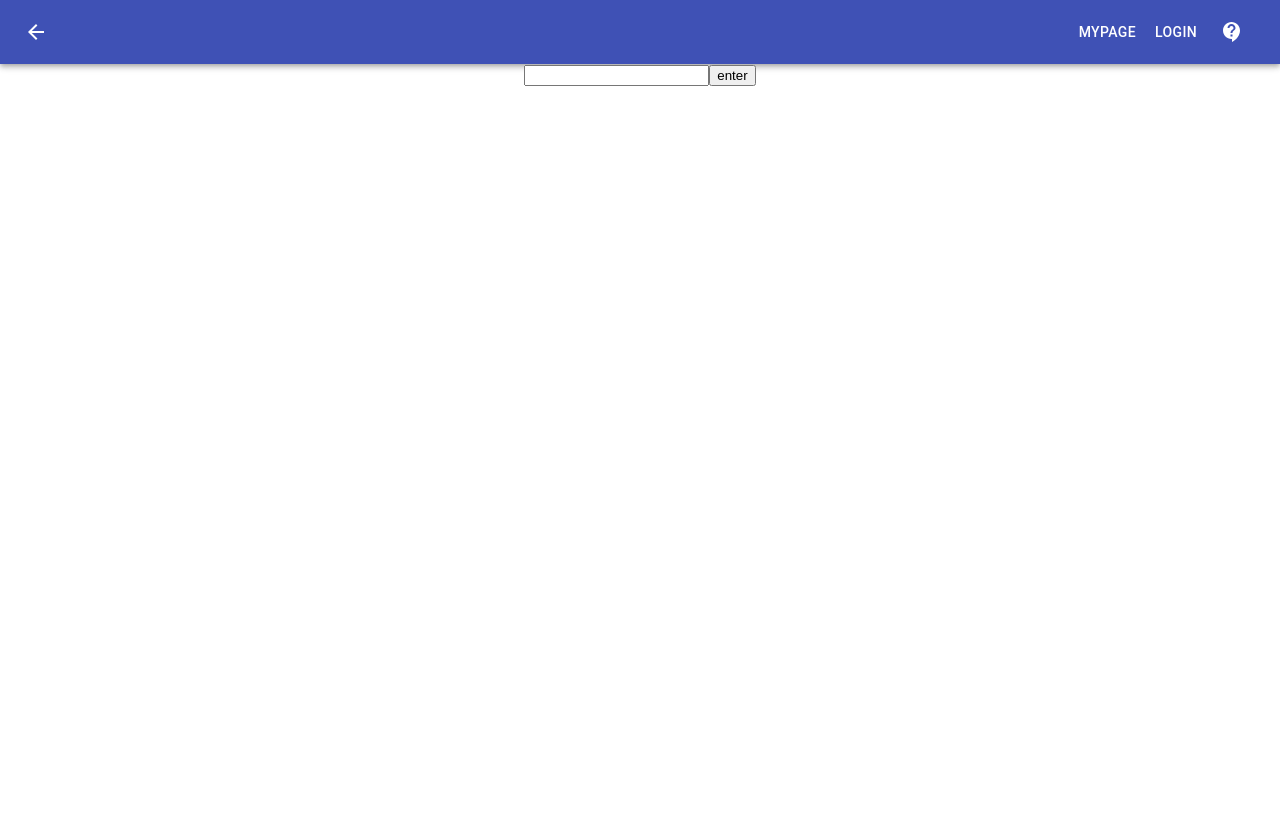
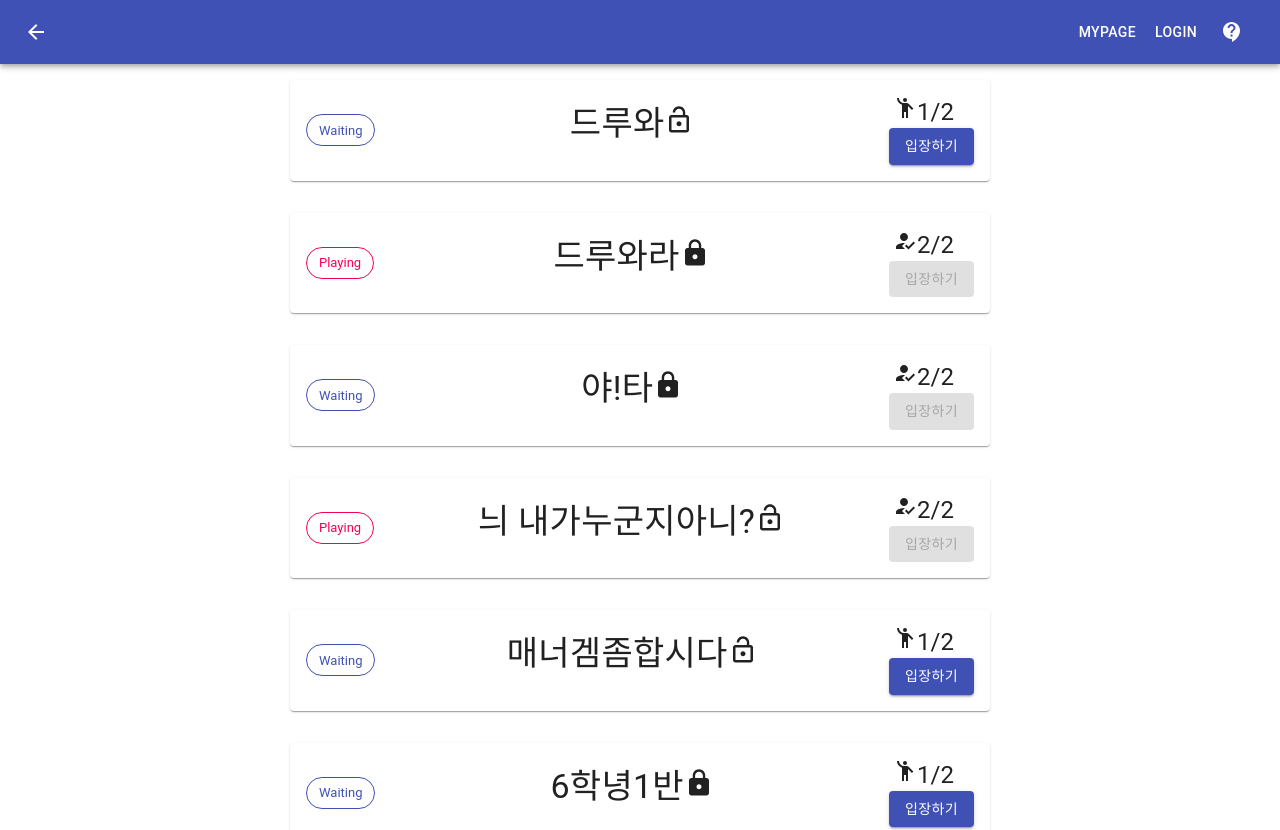
Before and after one commit to PCHANUL/Project-2P, a React (Create React App) app in the folder client/: page /selectroom in a window 1280 px wide. Shown: the top 830 px of the page. Before the commit the page ends 800 px from the top, so only its background shows below. Built offline with nearby package versions, Linux system fonts and the light colour scheme.

Commit message:
"SelectRoom.js"_Add RoomList Component implemented

```diff
--- a/client/package.json
+++ b/client/package.json
@@ -5,6 +5,7 @@
   "dependencies": {
     "@material-ui/core": "^4.11.0",
     "@material-ui/icons": "^4.9.1",
+    "@material-ui/lab": "^4.0.0-alpha.56",
     "@testing-library/jest-dom": "^4.2.4",
     "@testing-library/react": "^9.5.0",
     "@testing-library/user-event": "^7.2.1",
--- a/client/src/App.js
+++ b/client/src/App.js
@@ -3,14 +3,16 @@ import './App.css';
 import Signin from './containers/Signin'
 import Signup from './containers/Signup'
 import Nav from './Components/Nav/Nav'
+import SelectRoom from './Pages/SelectRoom/SelectRoom'
 
 class App extends Component {
   render() {
     return (
       <div className='App'>
         <Nav></Nav>
-        <Signup></Signup>
-        <Signin></Signin>
+        <SelectRoom></SelectRoom>
+        {/* <Signup></Signup>
+        <Signin></Signin> */}
       </div>
     );
 
--- a/client/src/Components/SelectRoom/RoomList.js
+++ b/client/src/Components/SelectRoom/RoomList.js
@@ -1,8 +1,128 @@
-import React, { Component } from 'react'
-import { withRouter } from 'react-router-dom'
+import React from 'react'
 
-function RoomList() {
-  return <div></div>
+import Card from '@material-ui/core/Card';
+import CardActions from '@material-ui/core/CardActions';
+import CardContent from '@material-ui/core/CardContent';
+
+import { makeStyles } from '@material-ui/core/styles';
+import Accordion from '@material-ui/core/Accordion';
+import AccordionSummary from '@material-ui/core/AccordionSummary';
+import AccordionDetails from '@material-ui/core/AccordionDetails';
+import AccordionActions from '@material-ui/core/AccordionActions';
+
+import Typography from '@material-ui/core/Typography';
+import ExpandMoreIcon from '@material-ui/icons/ExpandMore';
+import Button from '@material-ui/core/Button';
+import Divider from '@material-ui/core/Divider';
+
+import Grid from '@material-ui/core/Grid';
+import Chip from '@material-ui/core/Chip';
+
+import Paper from '@material-ui/core/Paper';
+import Popper from '@material-ui/core/Popper';
+import Fade from '@material-ui/core/Fade';
+import Tooltip from '@material-ui/core/Tooltip';
+
+import EmojiPeopleIcon from '@material-ui/icons/EmojiPeople';
+import HowToRegIcon from '@material-ui/icons/HowToReg';
+import GroupIcon from '@material-ui/icons/Group';
+import LockIcon from '@material-ui/icons/Lock';
+import LockOpenIcon from '@material-ui/icons/LockOpen';
+
+import Badge from '@material-ui/core/Badge';
+
+const useStyles = makeStyles((theme) => ({
+  root: {
+    width: '100%',
+    maxWidth: 700,
+    maxHeight: 200,
+    margin: theme.spacing(2, 2, 2),
+    backgroundColor: theme.palette.background.paper,
+  },
+  chip: {
+    margin: theme.spacing(0.5),
+  },
+  section1: {
+    margin: theme.spacing(2, 2),
+  },
+  section2: {
+    margin: theme.spacing(2),
+  },
+  section3: {
+    margin: theme.spacing(3, 1, 1),
+  },
+  enter: {
+    margin: '10px'
+  },
+  count: {
+    padding: theme.spacing(0, 2, 0, 0),
+  },
+}));
+
+export default function RoomList({ roomName, isWait, isLocked, isFull }) {
+  const classes = useStyles();
+  const [spacing, setSpacing] = React.useState(2);
+  const [anchorEl, setAnchorEl] = React.useState(null);
+  const [open, setOpen] = React.useState(false);
+  const [placement, setPlacement] = React.useState();
+
+  const handleClick = (newPlacement) => (event) => {
+    setAnchorEl(event.currentTarget);
+    setOpen((prev) => placement !== newPlacement || !prev);
+    setPlacement(newPlacement);
+  };
+
+  return (
+
+    <Grid container direction="column" justify="space-evenly" alignItems="center">
+    <Card className={classes.root}>
+      <div className={classes.section1}>
+        <Grid container alignItems="center">
+          <Grid>
+            <Chip label={ isWait ? "Waiting" : "Playing"} variant="outlined" color={ isWait ? "primary" : "secondary"} />
+          </Grid>
+          <Grid item xs>
+            <Typography gutterBottom variant="h4">
+              { roomName }
+              {
+                isLocked
+                ? <LockIcon style={{ fontSize: 30 }} />
+                : <LockOpenIcon style={{ fontSize: 30 }} />
+              }
+            </Typography>
+          </Grid>
+          <Grid item>
+            <Grid item container direction="row" justify="center" alignItems="center">
+              {
+                isFull
+                ? <div>
+                    <Typography className={classes.count} variant="h5">
+                      <HowToRegIcon />
+                      2/2
+                    </Typography>
+                    <Button  variant="contained" color="primary" disabled>
+                      입장하기
+                    </Button>
+                  </div>
+                : <div>
+                    <Typography className={classes.count} variant="h5">
+                      <EmojiPeopleIcon />
+                      1/2
+                    </Typography>
+                    <Button  variant="contained" color="primary" >
+                      입장하기
+                    </Button>
+                  </div>
+              }
+
+              {/* <Button  variant="contained" color="primary" >
+                입장하기
+              </Button> */}
+            </Grid>
+          </Grid>
+        </Grid>
+      </div>
+    </Card>
+    </Grid>
+  );
 }
-
-export default withRouter(RoomList)
--- a/client/src/Pages/SelectRoom/SelectRoom.js
+++ b/client/src/Pages/SelectRoom/SelectRoom.js
@@ -1,7 +1,38 @@
 import React from 'react';
+import RoomList from '../../Components/SelectRoom/RoomList'
+
+
+function createDate(roomName, isWait, isLocked, isFull) {
+  return { roomName, isWait, isLocked, isFull };
+}
+
+const rows = [
+  createDate('드루와', true, false, false),
+  createDate('드루와라', false, true, true),
+  createDate('야!타', true, true, true),
+  createDate('늬 내가누군지아니?', false, false, true),
+  createDate('매너겜좀합시다', true, false, false),
+  createDate('6학녕1반', true, true, false),
+  createDate('드루와', true, false, false),
+  createDate('드루와', true, false, false),
+  createDate('드루와', true, false, false),
+];
 
 const SelectRoom = () => {
-  return <div></div>;
+  return (
+    <div>
+      {
+        rows.map((row) => (
+          <RoomList
+            roomName={row.roomName}
+            isWait={row.isWait}
+            isLocked={row.isLocked}
+            isFull={row.isFull}
+          />
+        ))
+      }
+    </div>
+  );
 };
 
 export default SelectRoom;
```
Also changed, not shown: 1 other file (tests, documents, lock files or other folders).
